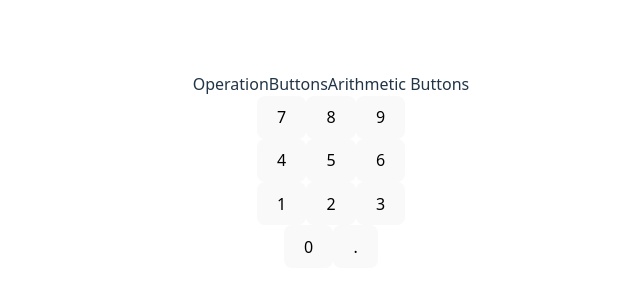
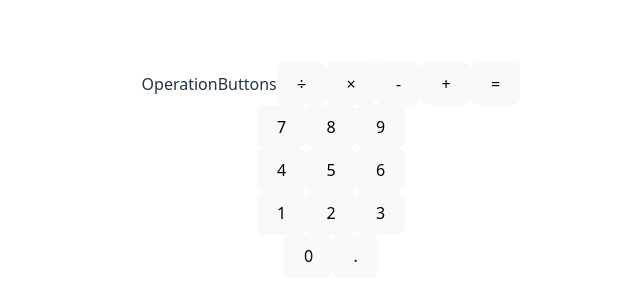
Before and after one commit to pattiereaves/react-calculator, a React (Vite) app: page / in a window 1280 px wide. Shown: the part 230-530 px from the top of the page, without its empty margins (309-949 px from the left). Built offline with nearby package versions, Linux system fonts and the light colour scheme.

Commit message:
Can successfully add operators.

```diff
--- a/src/App.tsx
+++ b/src/App.tsx
@@ -7,25 +7,34 @@ import './App.css'
 
 function App() {
   // const [ calculation, setCalculation ] = useState<number|null>(null);
-  const [ operation, setOperation ] = useState<number[]>([]);
+  const [ operation, setOperation ] = useState<(number|string)[]>([]);
 
-  const updateOperation = (value: number) => {
+  const updateLastValue = (value: number) => {
     const operationCopy = [...operation];
     const currentValue = operationCopy.pop() || 0;
 
+    if (typeof currentValue === 'number') {
+      setOperation([...operationCopy, Number(`${currentValue}${value}`)])
+      return;
+    }
 
-    setOperation([...operationCopy, Number(`${currentValue}${value}`)])
+    // Last value was an operator, so add the new value as the last value
+    setOperation([...operation, value])
+  }
+
+  const addOperator = (operator: string) => {
+    setOperation([...operation, operator])
   }
 
   return (
     <>
       <div>
         {/* todo implement more than add */}
-        <Result calculation={operation.join('+')} />
+        <Result calculation={operation.join(' ')} />
         <div className="buttons">
           <OperationButtons />
-          <ArithmeticButtons />
-          <NumberButtons updateOperation={updateOperation} />
+          <ArithmeticButtons addOperator={addOperator} />
+          <NumberButtons updateLastValue={updateLastValue} />
         </div>
       </div>
     </>
--- a/src/ArithmeticButtons.tsx
+++ b/src/ArithmeticButtons.tsx
@@ -1,10 +1,18 @@
 import './App.css'
 
-function ArithmeticButtons() {
+function ArithmeticButtons({
+  addOperator
+}: {
+  addOperator: (operator: string) => void
+}) {
 
   return (
     <>
-      Arithmetic Buttons
+      <button className="arithmetic-button" onClick={() => addOperator('/')}>÷</button>
+      <button className="arithmetic-button" onClick={() => addOperator('*')}>×</button>
+      <button className="arithmetic-button" onClick={() => addOperator('-')}>-</button>
+      <button className="arithmetic-button" onClick={() => addOperator('+')}>+</button>
+      <button className="arithmetic-button">=</button>
     </>
   )
 }
--- a/src/NumberButtons.tsx
+++ b/src/NumberButtons.tsx
@@ -1,9 +1,9 @@
 import './App.css'
 
 function NumberButtons({
-  updateOperation
+  updateLastValue: updateOperation
 }: {
-  updateOperation: (value: number) => void }
+  updateLastValue: (value: number) => void }
 ) {
 
   const NumberButton = ({value, className = 'number-button' }: { value: number, className?: string }) => {
```
